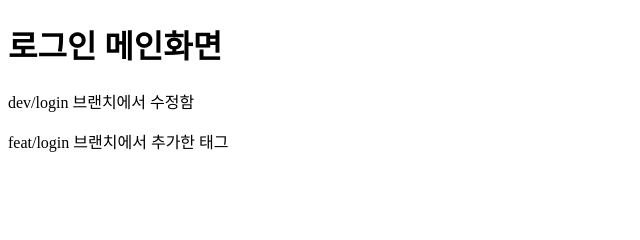
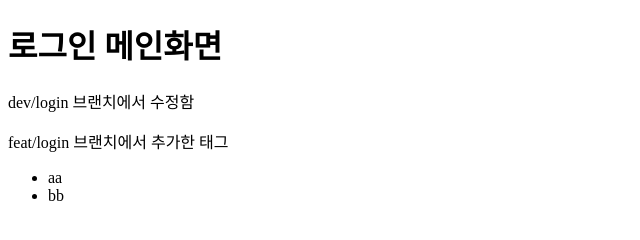
Before and after one commit to dhcom2020/MyApp, a plain HTML site: page login.html in a window 1280 px wide. Shown: the full height of the page, 0-640 px from the left. Drawn offline with Linux system fonts and the light colour scheme.

Commit message:
로그인 페이지에 리스트기능 추가

```diff
--- a/login.html
+++ b/login.html
@@ -10,5 +10,9 @@
     <h1>로그인 메인화면</h1>
     <p>dev/login 브랜치에서 수정함</p>
     <p>feat/login 브랜치에서 추가한 태그</p>
+    <ul>
+        <li>aa</li>
+        <li>bb</li>
+    </ul>
 </body>
 </html>
```
